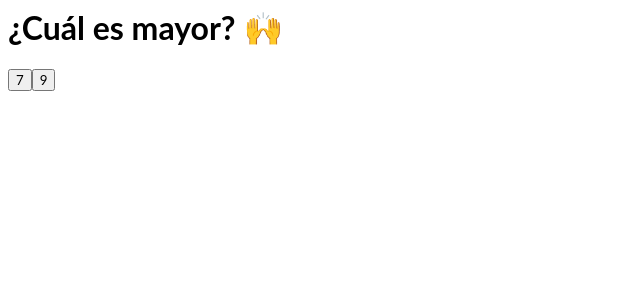
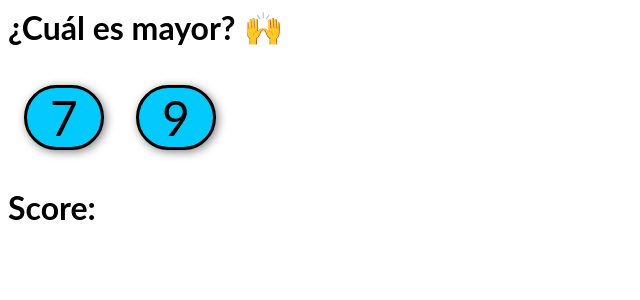
Before and after one commit to DJBlueSlime/Angular_Project_DJBlueSlime, an Angular app: page / in a window 1280 px wide. Shown: the top 300 px of the page, without its empty margins (0-640 px from the left). Built offline with nearby package versions, Linux system fonts and the light colour scheme.

Commit message:
Edit the css File, an the HTML one

```diff
--- a/src/app/app.component.css
+++ b/src/app/app.component.css
@@ -1,9 +1,9 @@
 * {
   font-family: Lato;
 }
-j
+
 button {
-  background: lightskyblue;
+  background: #03cafc;
   border: 3px solid black;
   border-radius: 4rem;
   font-size: 3rem;
--- a/src/app/app.component.html
+++ b/src/app/app.component.html
@@ -2,3 +2,5 @@
 
 <button>7</button>
 <button>9</button>
+
+<h1> Score: </h1>
--- a/src/app/app.component.ts
+++ b/src/app/app.component.ts
@@ -6,5 +6,14 @@ import { Component } from '@angular/core';
   styleUrls: [ './app.component.css' ]
 })
 export class AppComponent  {
-  name = 'Angular';
+  leftNumber;
+  rightNumber;
+  score = '';
+
+  genRanNum() {
+    const maxNum = 10;
+    const ranDec = Math.random() * maxNum;
+    const ranNum = Math.round(randomDecimal);
+    return ranNum;
+  }
 }
```
